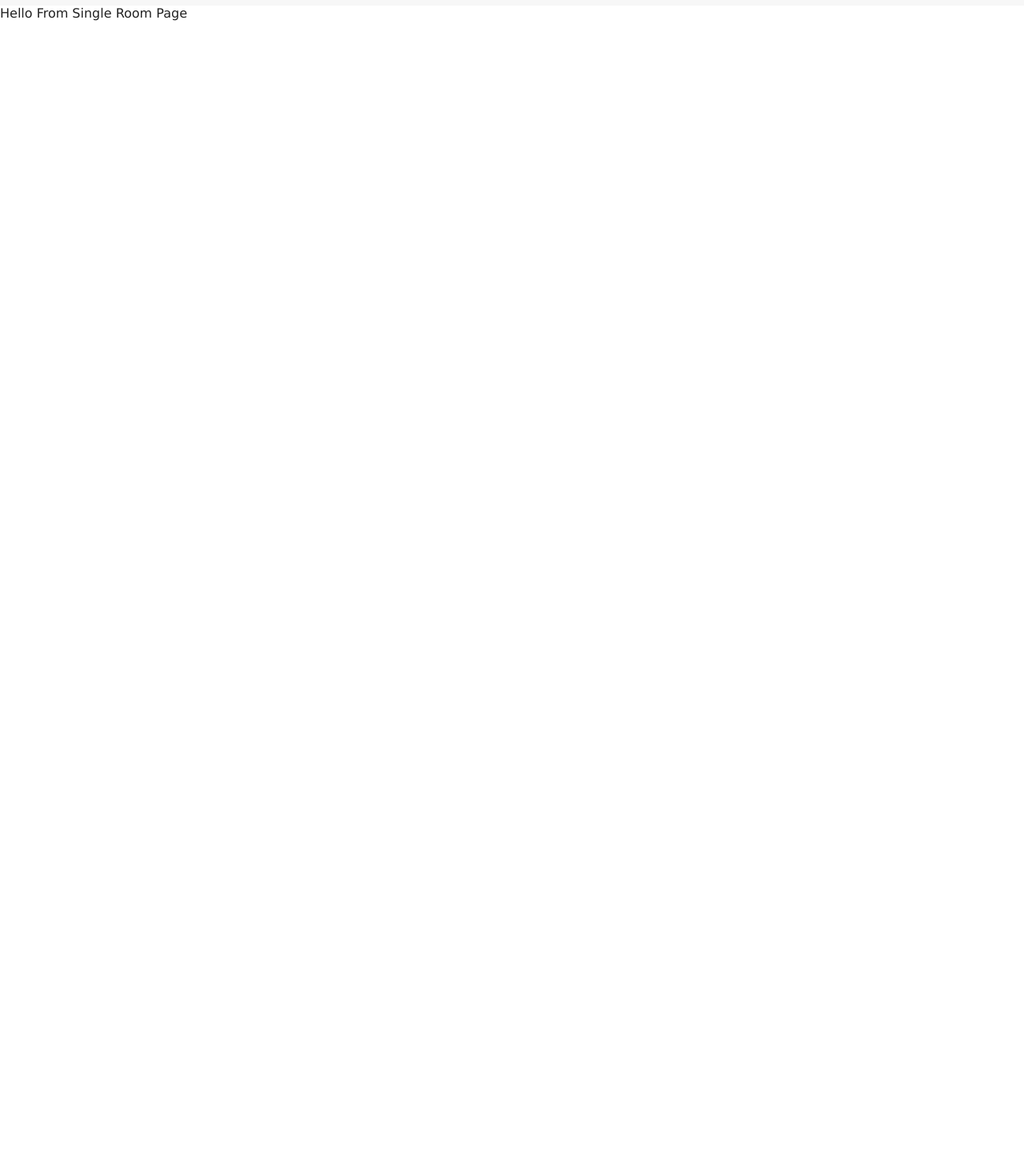
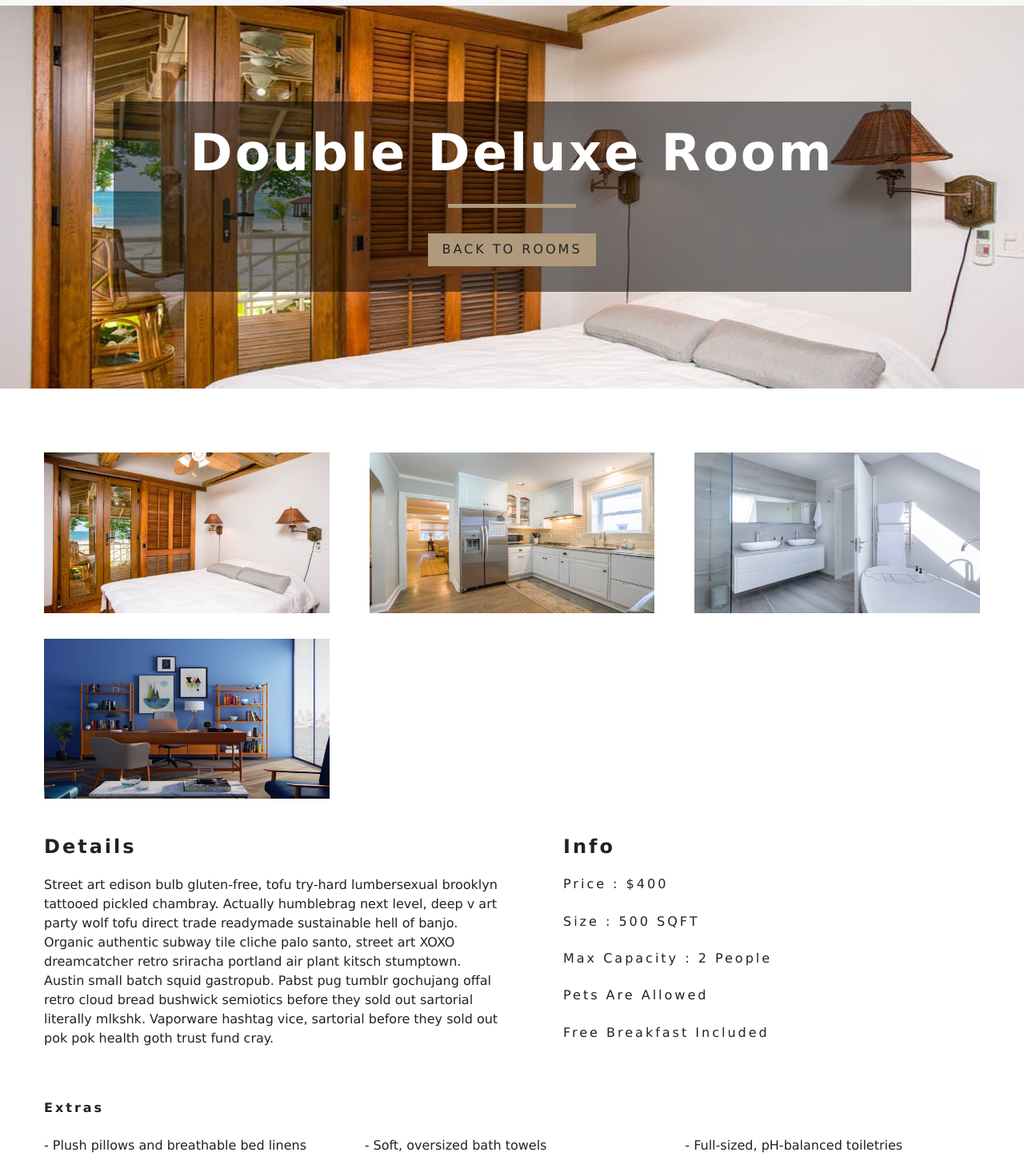
Before and after one commit to imon3/react-resort-prac, a React (Create React App) app in the folder resort/: page /rooms/double-deluxe in a window 1280 px wide. Shown: the part 60-1521 px from the top of the page at 80% size. Before the commit the page ends 800 px from the top, so only its background shows below. Built offline with nearby package versions, Linux system fonts and the light colour scheme; the HTML template or start-up script is replaced by a standard one.

Commit message:
setup and completed singleroom.js

```diff
--- a/resort/package.json
+++ b/resort/package.json
@@ -7,7 +7,8 @@
     "react-dom": "^16.10.2",
     "react-icons": "^3.7.0",
     "react-router-dom": "^5.1.2",
-    "react-scripts": "3.2.0"
+    "react-scripts": "3.2.0",
+    "styled-components": "^4.4.0"
   },
   "scripts": {
     "start": "react-scripts start",
--- a/resort/src/Context.js
+++ b/resort/src/Context.js
@@ -37,11 +37,15 @@
     return tempItems;
   };
 
-  // Get Data
+  getRoom = slug => {
+    let tempRooms = [...this.state.rooms];
+    const room = tempRooms.find(room => room.slug === slug);
+    return room;
+  };
 
   render() {
     return (
-      <RoomContext.Provider value={{ ...this.state }}>
+      <RoomContext.Provider value={{ ...this.state, getRoom: this.getRoom }}>
         {this.props.children}
       </RoomContext.Provider>
     );
--- a/resort/src/components/mainPages/SingleRoom.js
+++ b/resort/src/components/mainPages/SingleRoom.js
@@ -1,7 +1,92 @@
 import React, { Component } from 'react';
+import defaultBcg from '../../images/room-1.jpeg';
+import Banner from '../banner/Banner';
+import { Link } from 'react-router-dom';
+import { RoomContext } from '../../Context';
+import StyledHero from '../styledHero/StyledHero';
+// import Hero from '../hero/Hero';
 
-export default class SingleRoom extends Component {
+class SingleRoom extends Component {
+  constructor(props) {
+    super(props);
+    this.state = {
+      slug: this.props.match.params.slug,
+      defaultBcg
+    };
+  }
+
+  static contextType = RoomContext;
+
   render() {
-    return <div>Hello From Single Room Page</div>;
+    const { getRoom } = this.context;
+    const room = getRoom(this.state.slug);
+    if (!room) {
+      return (
+        <div className='error'>
+          <h3>No Such Room Could Be Found...</h3>
+          <Link to='/rooms' className='btn-primary'>
+            Back To Rooms
+          </Link>
+        </div>
+      );
+    }
+
+    const {
+      name,
+      description,
+      capacity,
+      size,
+      price,
+      extras,
+      breakfast,
+      pets,
+      images
+    } = room;
+
+    return (
+      <>
+        <StyledHero img={images[0]}>
+          <Banner title={`${name} room`}>
+            <Link to='/rooms' className='btn-primary'>
+              Back To Rooms
+            </Link>
+          </Banner>
+        </StyledHero>
+        <section className='single-room'>
+          <div className='single-room-images'>
+            {images.map((img, index) => {
+              return <img key={index} src={img} alt={name} />;
+            })}
+          </div>
+          <div className='single-room-info'>
+            <article className='desc'>
+              <h3>Details</h3>
+              <p>{description}</p>
+            </article>
+            <article className='info'>
+              <h3>info</h3>
+              <h6>price : ${price}</h6>
+              <h6>size : {size} SQFT</h6>
+              <h6>
+                max capacity : {capacity}{' '}
+                {{ capacity } === 1 ? 'person' : 'people'}
+              </h6>
+              <h6>{{ pets } ? 'pets are allowed' : 'no pets are allowed'}</h6>
+              <h6>{{ breakfast } ? 'free breakfast included' : ''}</h6>
+            </article>
+          </div>
+        </section>
+        <section className='room-extras'>
+          <h6>extras</h6>
+          <ul className='extras'>
+            {extras.map((item, index) => {
+              return <li key={index}>- {item}</li>;
+            })}
+          </ul>
+        </section>
+      </>
+    );
   }
 }
+
+export default SingleRoom;
--- a/resort/src/components/room/Room.js
+++ b/resort/src/components/room/Room.js
@@ -4,8 +4,8 @@
 import PropTypes from 'prop-types';
 
 const Room = props => {
-  console.log(props);
   const { name, slug, images, price } = props.room;
+
   return (
     <article className='room'>
       <div className='img-container'>
--- /dev/null
+++ b/resort/src/components/styledHero/StyledHero.js
@@ -0,0 +1,13 @@
+import styled from 'styled-components';
+import defaultImg from '../../images/room-1.jpeg';
+
+const StyledHero = styled.header`
+  min-height: 60vh;
+  background: url(${props => (props.img ? props.img : defaultImg)}) center/cover
+    no-repeat;
+  display: flex;
+  align-items: center;
+  justify-content: center;
+`;
+
+export default StyledHero;
```
Also changed, not shown: 1 other file (tests, documents, lock files or other folders).
